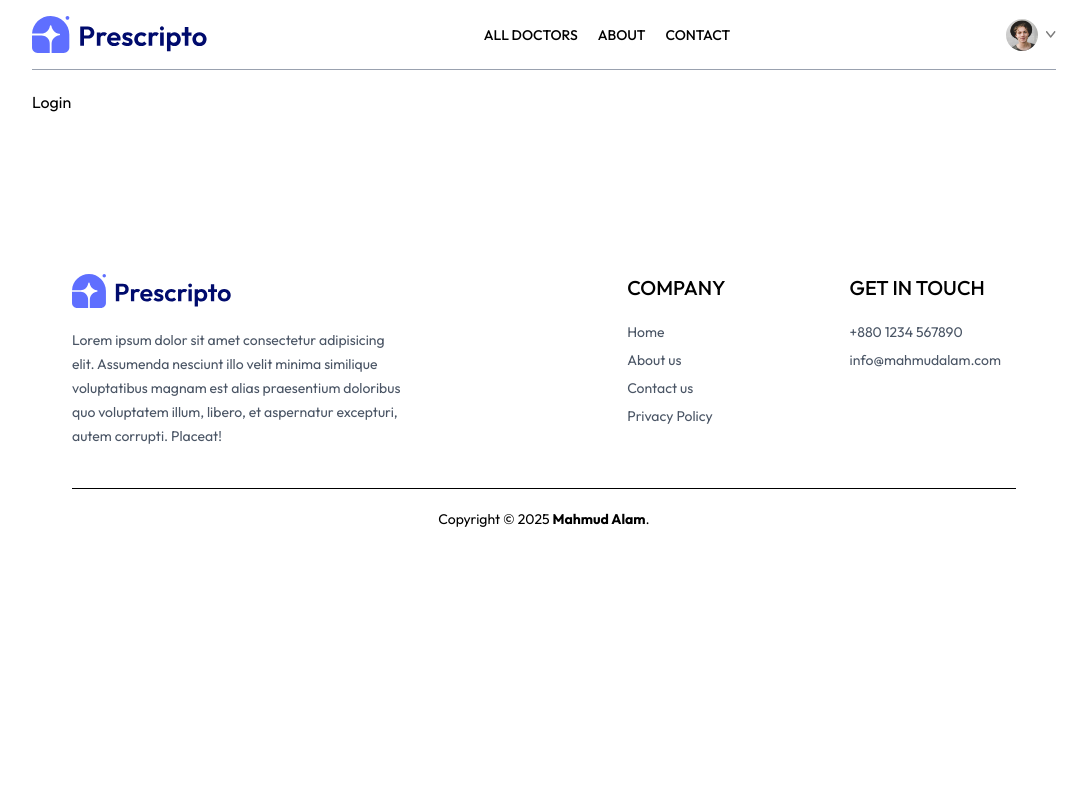
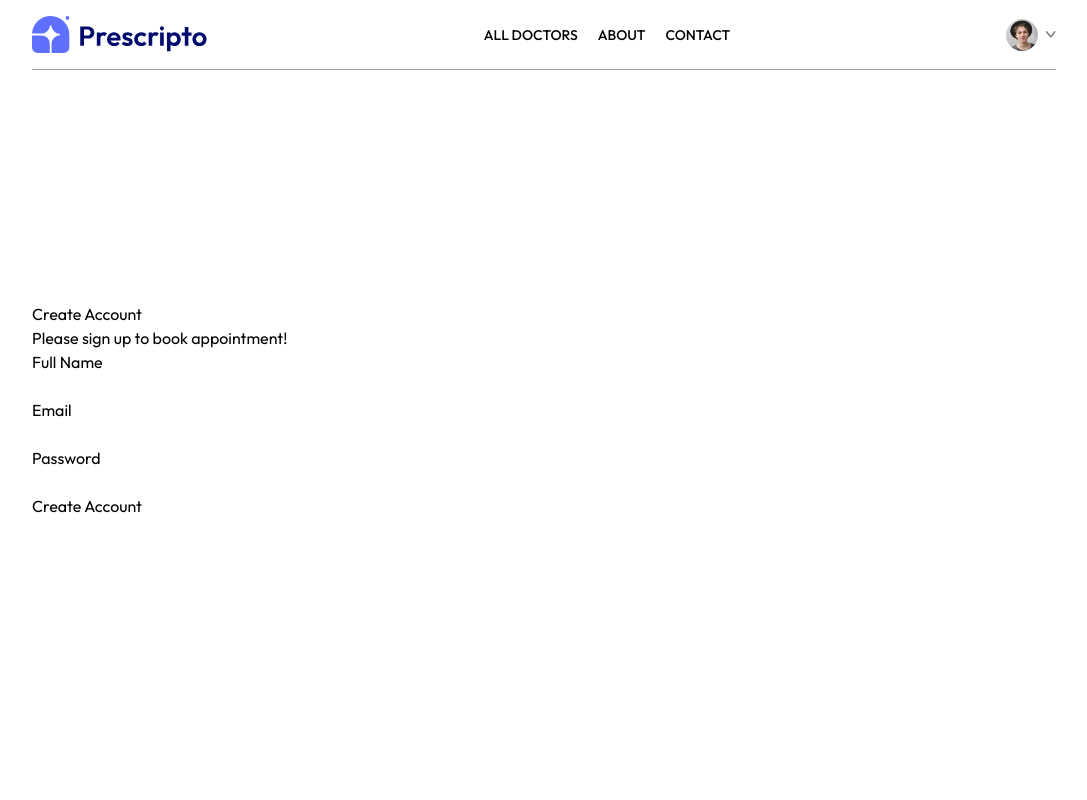
Before and after one commit to DhirajNeupane-999/Appartment-booking-system, a React (Vite) app in the folder frontend/: page /login in a window 1280 px wide. Shown: the top 800 px of the page, without its empty margins (96-1183 px from the left). Built offline with nearby package versions, Linux system fonts and the light colour scheme.

Commit message:
login page structure

```diff
--- a/frontend/src/pages/Login.jsx
+++ b/frontend/src/pages/Login.jsx
@@ -1,7 +1,48 @@
+import { useState } from "react";
+
 const Login = () => {
+  const [state, setState] = useState("Sign Up");
+  const [email, setEmail] = useState("");
+  const [password, setPassword] = useState("");
+  const [name, setName] = useState("");
+
+  console.log(name);
+
+  const onSubmitHandler = (e) => {
+    e.preventDefault();
+    if (state === "Sign Up") {
+      console.log("Sign Up");
+    } else {
+      console.log("Login");
+    }
+  };
+
   return (
-    <div>Login</div>
-  )
-}
+    <form className="min-h-[80vh] flex items-center">
+      <div>
+        <p>{state === "Sign Up" ? "Create Account" : "Login"}</p>
+        <p>
+          Please {state === "Sign Up" ? "sign up" : "log in"} to book
+          appointment!
+        </p>
+        <div>
+          <p>Full Name</p>
+          <input type="text" onChange={(e) => setName(e.target.value)} value={name} required/>
+        </div>
 
-export default Login
+        <div>
+          <p>Email</p>
+          <input type="email" onChange={(e) => setEmail(e.target.value)} value={email} required/>
+        </div>
+
+        <div>
+          <p>Password</p>
+          <input type="password" onChange={(e) => setPassword(e.target.value)} value={password} required/>
+        </div>
+        <button>{state === "Sign Up" ? "Create Account" : "Login"}</button>
+      </div>
+    </form>
+  );
+};
+
+export default Login;
```
